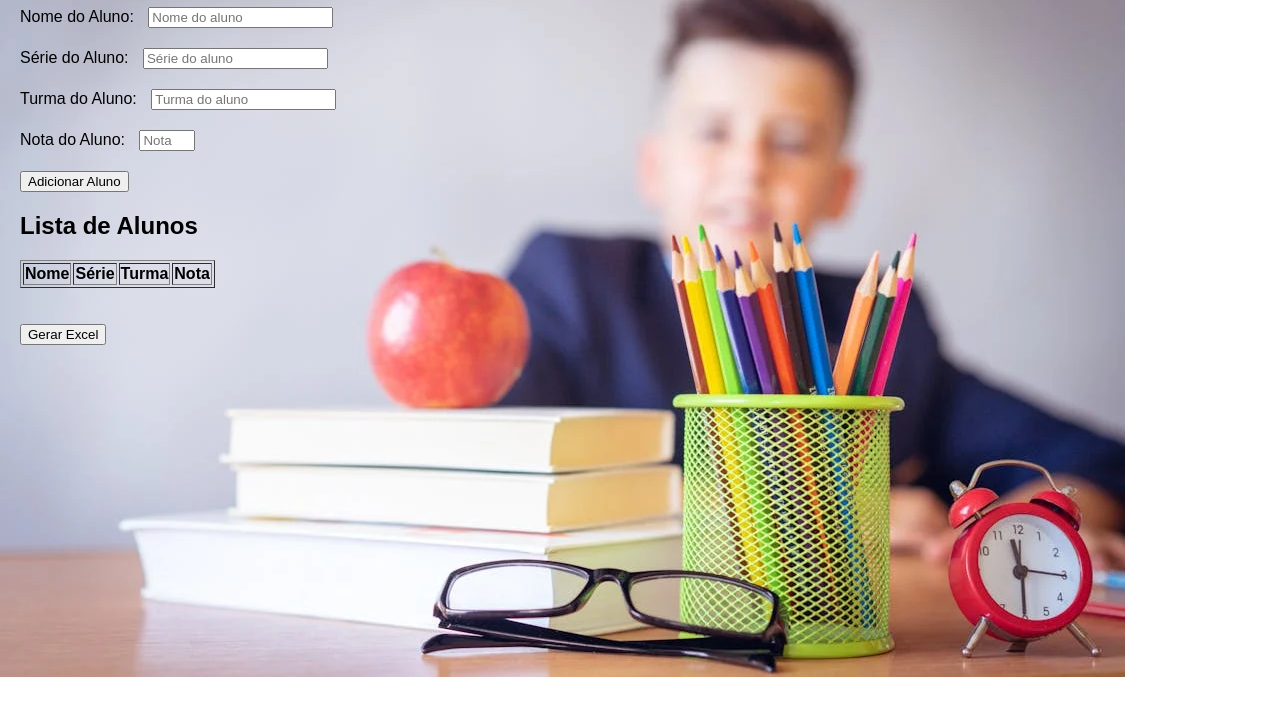
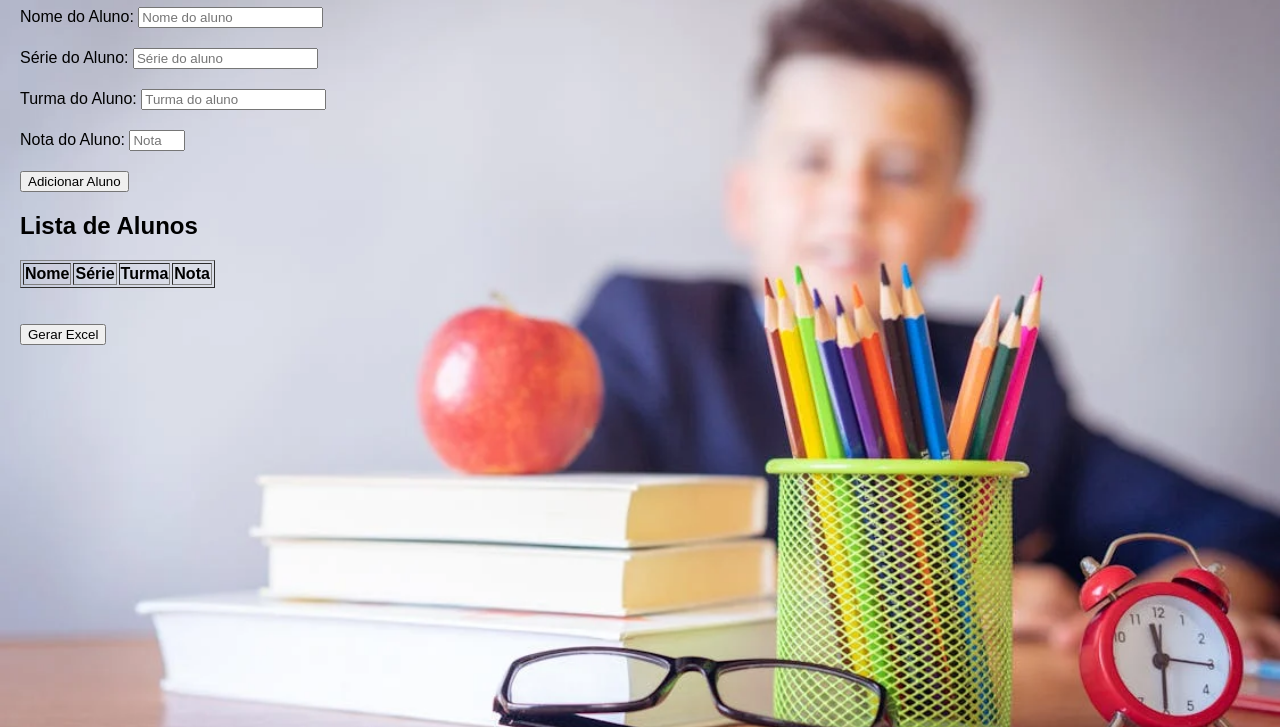
Before and after one commit to VictorSena88/public, a plain HTML site: page index.html in a window 1280 px wide. Shown: the part 73-800 px from the top of the page. Drawn offline with Linux system fonts and the light colour scheme.

Commit message:
modificaçao no body

```diff
--- a/index.html
+++ b/index.html
@@ -11,18 +11,14 @@
             margin: 20px;
             background-image: url('imagens/fundo.png');
             background-repeat: no-repeat;
+            background-size: cover;
         }
 
         .form-container {
             margin-bottom: 20px;
         }
-
-        label {
-            margin-right: 10px;
-        }
-
-        input {
-            margin-right: 10px;
+        .form-container input{
+            inset-inline-end: 10px;;
         }
     </style>
 </head>
```
